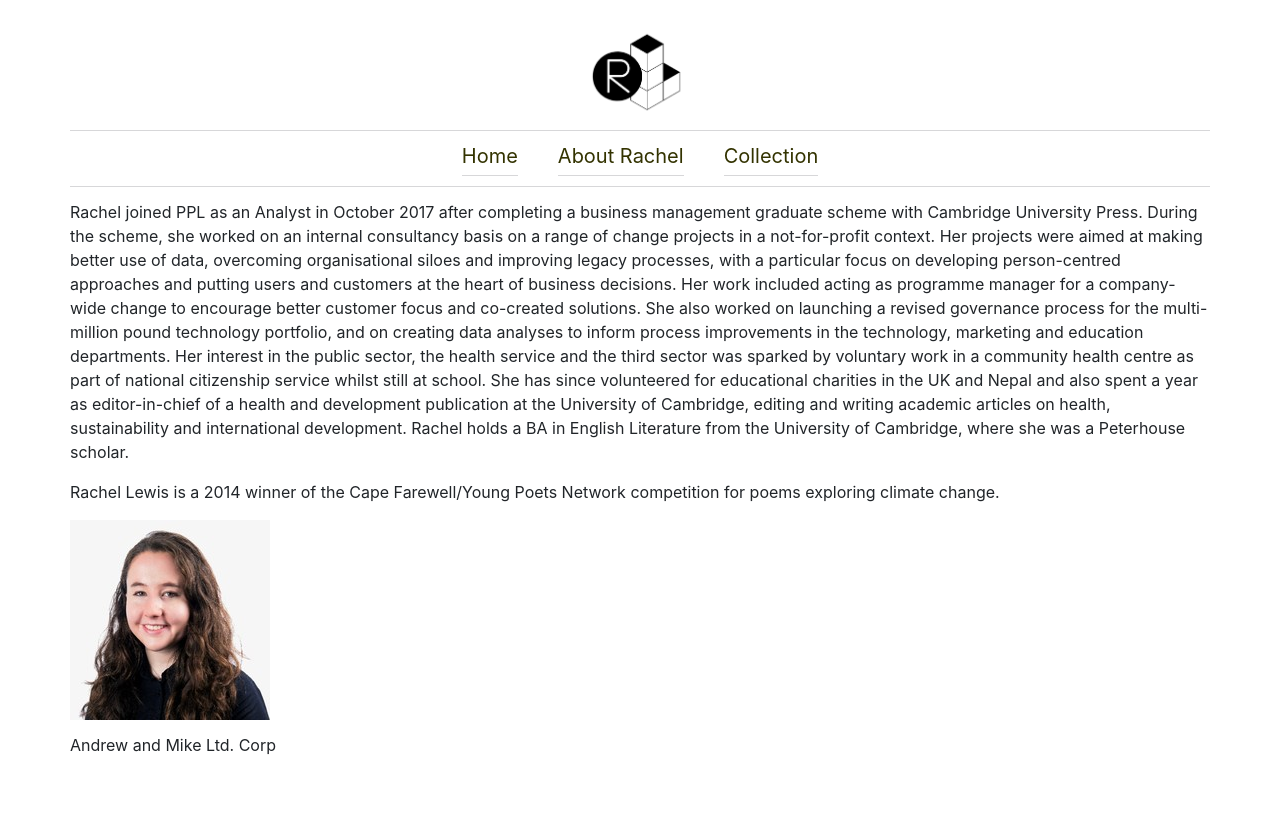
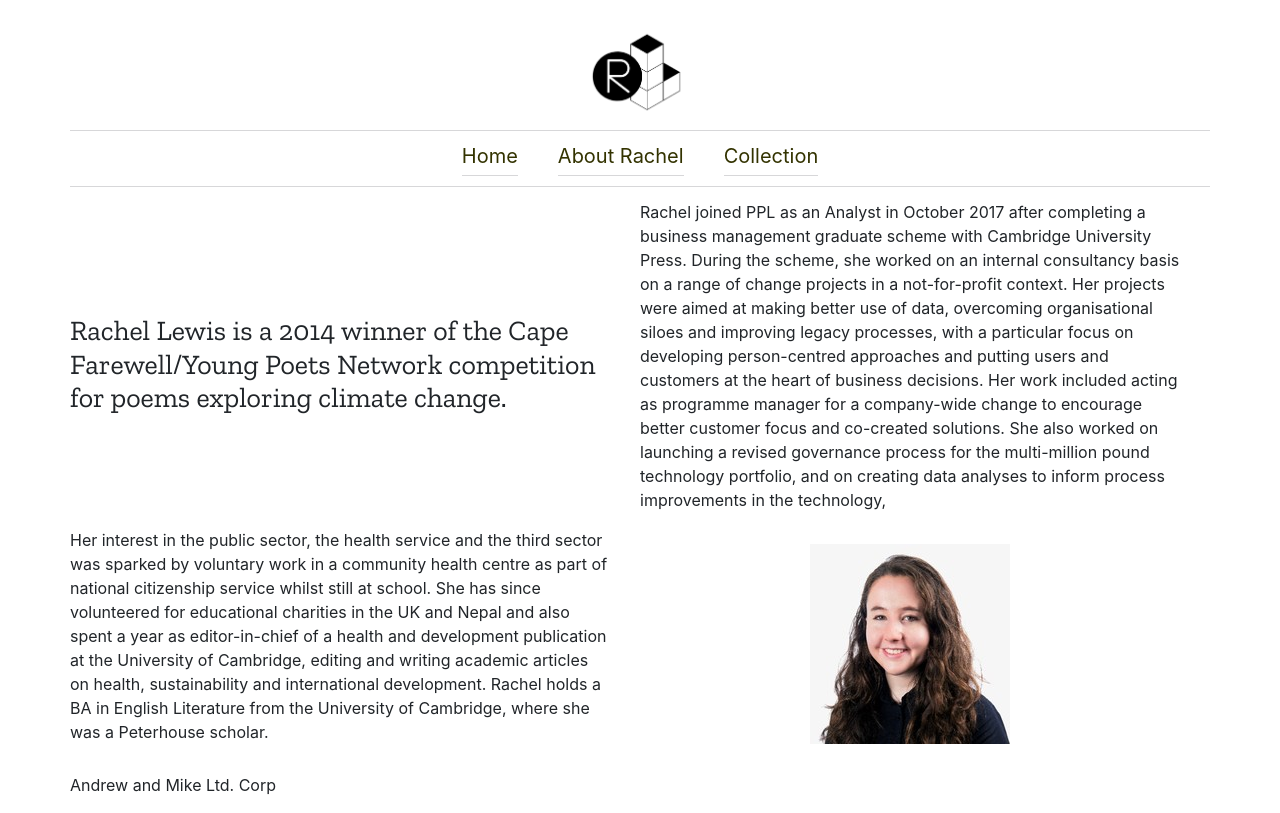
Before and after one commit to andrewlew1s/RLWebsite, a Vue app: page /#/about in a window 1280 px wide. Built offline with nearby package versions, Linux system fonts and the light colour scheme.

Commit message:
added columns in about and styling

```diff
--- a/src/containers/About/Detail.vue
+++ b/src/containers/About/Detail.vue
@@ -1,6 +1,13 @@
 <template>
 	<div class="module-home">
-		<div class="inner">
+
+		<b-row class="inner">
+			<b-col>
+				<h3>
+					Rachel Lewis is a 2014 winner of the Cape Farewell/Young Poets Network competition for poems exploring climate change.
+				</h3>
+			</b-col>
+			<b-col>
 				<p>
 					<!-- eslint-disable max-len -->
 					Rachel joined PPL as an Analyst in October 2017 after completing a business management graduate scheme with Cambridge University Press.
@@ -9,19 +16,28 @@
 					person-centred approaches and putting users and customers at the heart of business decisions. Her work included acting as programme manager
 					for a company-wide change to encourage better customer focus and co-created solutions. She also worked on launching a revised governance
 					process for the multi-million pound technology portfolio, and on creating data analyses to inform process improvements in the technology,
-				marketing and education departments. Her interest in the public sector, the health service and the third sector was sparked by voluntary
+					<!-- eslint-enable max-len -->
+				</p>
+			</b-col>
+		</b-row>
+
+		<b-row class="inner">
+			<b-col>
+				<p>
+					<!-- eslint-disable max-len -->
+					Her interest in the public sector, the health service and the third sector was sparked by voluntary
 					work in a community health centre as part of national citizenship service whilst still at school. She has since volunteered for educational
 					charities in the UK and Nepal and also spent a year as editor-in-chief of a health and development publication at the University of
 					Cambridge, editing and writing academic articles on health, sustainability and international development. Rachel holds a BA in English
 					Literature from the University of Cambridge, where she was a Peterhouse scholar.
 					<!-- eslint-enable max-len -->
+				</p>
+			</b-col>
+			<b-col>
+				<b-img src="../../assets/images/rachel.jpg"></b-img>
+			</b-col>
+		</b-row>
 
-			</p>
-			<p>
-				Rachel Lewis is a 2014 winner of the Cape Farewell/Young Poets Network competition for poems exploring climate change.
-			</p>
-			<b-img src="../../assets/images/rachel.jpg" class="rachel"></b-img>
-		</div>
 	</div>
 </template>
 
@@ -42,6 +58,19 @@ export default {
 
 .module-home{
 	@include layout-frame-inner;
+
+	.row{
+		position: relative;
+
+		img{
+			width: auto;
+			@include total-center;
+		}
+		h3{
+			@include total-center;
+		}
+	}
+
 }
 
 </style>
```
Lines whose indentation alone changed are shown as unchanged.
